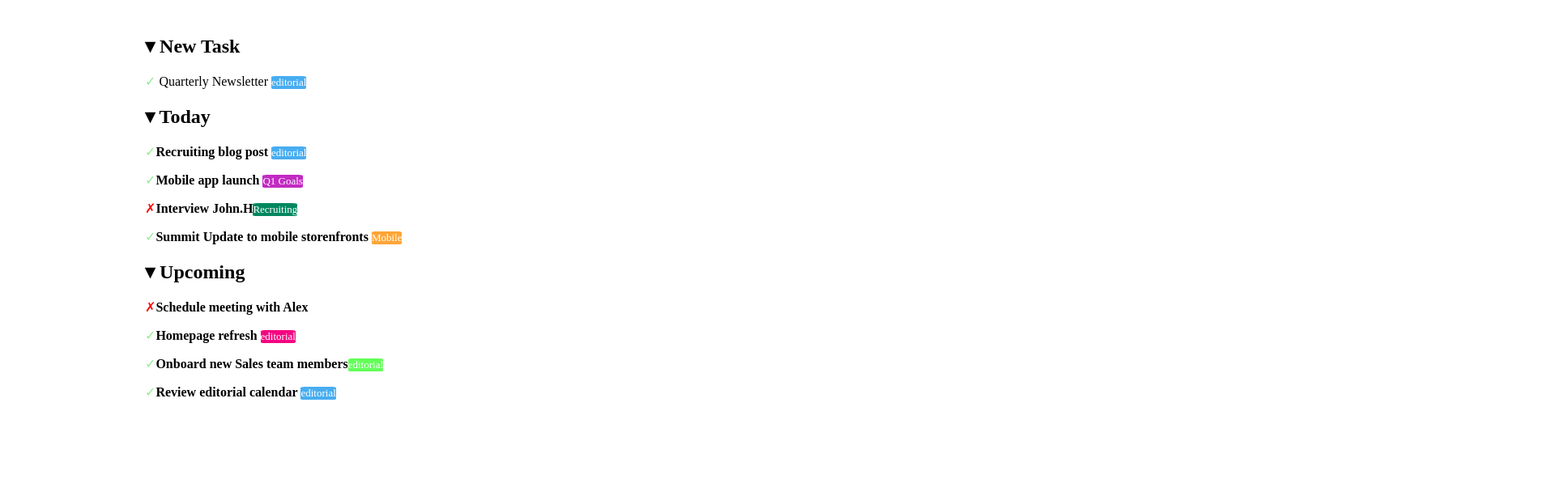
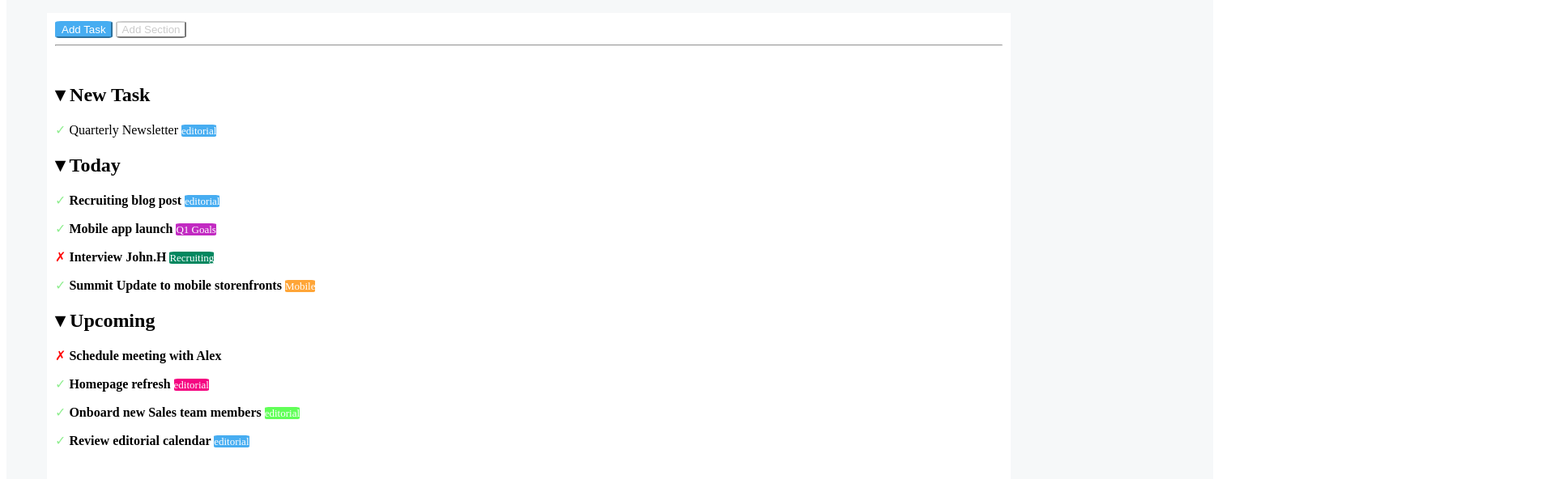
Before and after one commit to FrancescoMarra97/html-css-toboolist, a plain HTML site: page index.html in a window 1280 px wide. Shown: the part 116-708 px from the top of the page at 81% size, 1920 px wide, since content can reach past the window. Drawn offline with Linux system fonts and the light colour scheme.

Commit message:
fix height,border

```diff
--- a/css/style.css
+++ b/css/style.css
@@ -3,16 +3,17 @@ h1{
     vertical-align: 30%;
     font-size: 30px ;
 }
-
-
  main {
     display: inline-block;
-    margin-left: 171px;
-    margin-right: 1110px;
-    height:528px;
     width: 1170px;
+    margin-left: 0px;
+    margin-right:0%;
+    height: 620px;
     left: -9px;
     top: 257px;
+    padding: 10px;
+    border: 50px solid #f6f8f9;
+    border-right: 250px solid #f6f8f9;
   }
   /* buttons */
 .btt1{
@@ -42,42 +43,39 @@ h1{
     border-color: red;
 }
 .att1{
-    display: inline-block;
     background-color: #47adf1;
     color: #ffffff;
     border-radius: 10%;
     font-size: small;
 }
 .att2{
-    display: inline-block;
     background-color: rgb(194, 42, 194);
     color: #ffffff;
     border-radius: 10%;
     font-size: small;
 }
 .att3{
-    display: inline-block;
     background-color:rgb(1, 135, 95);
     color: #ffffff;
     border-radius: 10%;
     font-size: small;
 }
 .att4{
-    display: inline-block;
+
     background-color: rgb(255, 165, 55);
     color: #ffffff;
     border-radius: 10%;
     font-size: small;
 }
 .att5{
-    display: inline-block;
+
     background-color:rgb(245, 4, 129);
     color: #ffffff;
     border-radius: 10%;
     font-size: small;
 }
 .att6{
-    display: inline-block;
+
     background-color:rgb(97, 255, 88);
     color: #ffffff;
     border-radius: 10%;
```
Also changed, not shown: index.html (+8 -8 lines).
